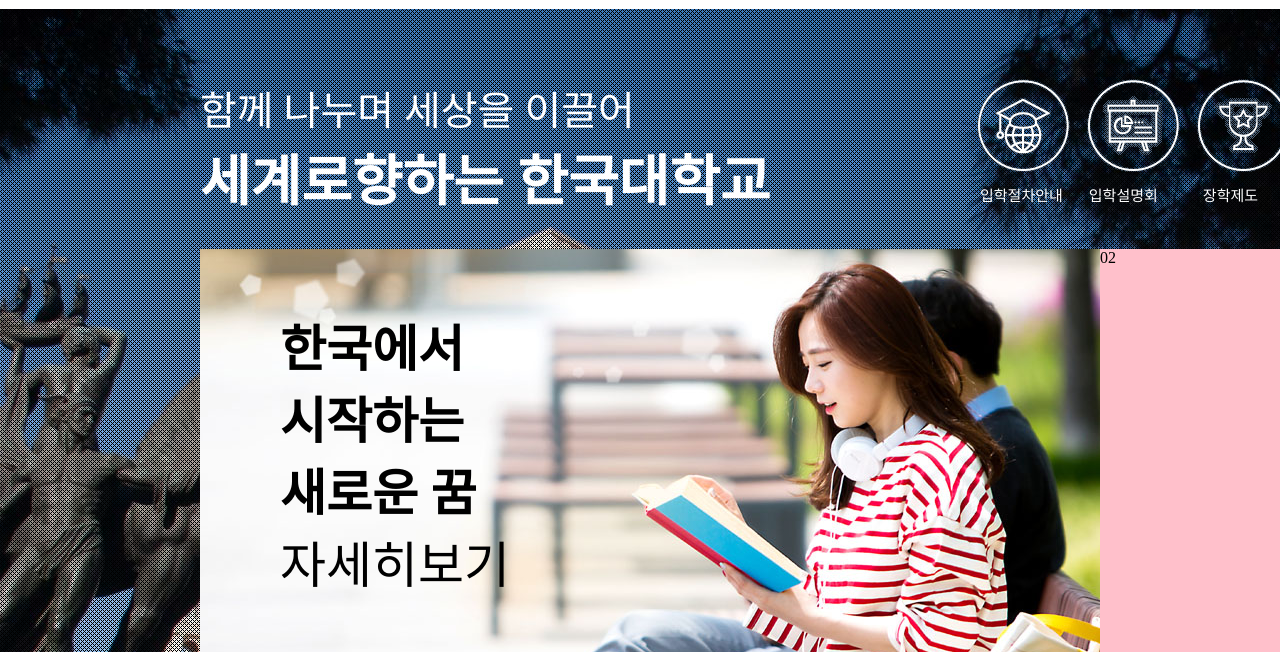
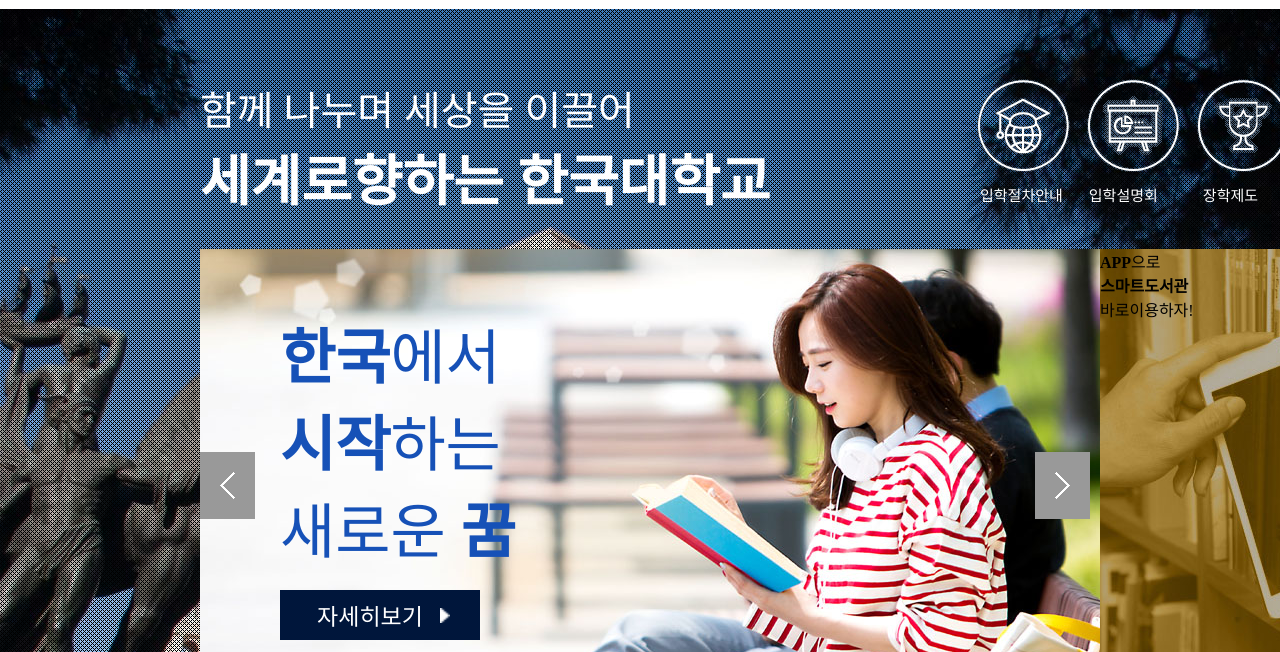
Before and after one commit to sho9805/2021website, a plain HTML site: page 02college/index.html in a window 1280 px wide. Shown: the part 148-800 px from the top of the page. Drawn offline with Linux system fonts and the light colour scheme; files that its build step writes are made by us from their sources.

Commit message:
업로드

```diff
--- a/02college/css/style.css
+++ b/02college/css/style.css
@@ -35,7 +35,9 @@
 			background-repeat:repeat,no-repeat;
 			background-position: center;
 			background-size: auto,cover;padding: 200px;position: relative;top: 0;}
-#contents .container{width: 1200px;margin: 0 auto;background: #fff;}
+#contents .container{width: 1200px;margin: 0 auto;margin-top: 40px;	background: #fff;}
+
+
 .mainbn{position: absolute;top: 0;width: 1200px;margin: 0 auto;height: 125px;top: 70px;_background-color: pink;}
 .mainbn p{display: block;font-size: 40px;color: #fff;}
 .mainbn h1{font-size: 55px;color: #fff;}
@@ -47,13 +49,32 @@
 .mainbn  li:nth-child(3){margin-right: 40px;}
 .mainbn  li:last-child {margin-right: 0;padding: 0;}
 
+#contents .container>ul>li{float: left;width: 25%;height: 225px;}
 
-#contents .container>ul{margin-top: 40px;}
-#contents .container>ul>li{float: left;width: 25%;height: 225px;}
-#contents .container>ul>li:nth-child(2n){background:pink;}
 #contents .container>ul>li:nth-child(1){;width: 75%;height: 450px;background: green;}
-.slider .sliderTxt{position: absolute;top: 300px;margin-left: 80px;font-size: 50px;}
+.slider {position: relative;}
+.slider .sliderTxt{position: absolute;top:60px;margin-left: 80px;}
+.slider .sliderTxt p{font-size: 60px;color: #1651b7;}
+.slider .sliderTxt ul{background-color: #00163b;display: block;width: 200px;height: 50px; margin: 20px;margin-left: 0;}
+.slider .sliderTxt li{text-align: center;padding-top: 8px;height: 50px;	}
+.slider .sliderTxt a p{color: #fff;font-size: 23px;display: block;width: 200px;height: 50px;margin-left: -10px;	}
+.slider .sliderTxt li:hover{background:#1651b7;}
+.slider .sliderTxt .images1{display:block;margin-left: 160px;margin-top: -40px;width: 10px;height:15px;}
+.leftBtn{position: absolute;top:45%;padding: 20px;cursor:pointer;background: #999;}
+.rightBtn{position: absolute;top:45%;padding: 20px;cursor:pointer;background: #999;}
+.rightBtn:hover{background: #555;}
+.leftBtn:hover{background: 	#555;}
+.rightBtn{right:10px;}
+.left{left:10px;}
+
+
+
 #contents .container>ul>li:nth-child(2){height: 450px;}
+.two{position: relative;top: 0;}
+.two p{display: block;position: absolute;top: 0;	}
+
+
+
 #contents .container>ul>li:nth-child(3){background-color: #00163b}
 #contents .container>ul>li:nth-child(4){background-color: #1651b7;}
 #contents .container>ul>li:nth-child(5){background-color: #fff;}
--- a/02college/index.html
+++ b/02college/index.html
@@ -10,6 +10,7 @@
 	<link rel="stylesheet" href="css/style.css">
 	<script src="js/jquery-3.1.1.min.js"></script>
 	<script src="js/jquery.bxslider.js"></script>
+
 </head>
 <body>
 	<!-- header header header header header header header header header header-->
@@ -74,22 +75,33 @@
 				</ul>
 			</div>
 
-			<ul class="clearfix">
-				<li><!-- 75% -->
+			<ul class="bd clearfix">
+				<li class="one"><!-- 75% -->
 					<ul class="slider">
 						<li>
 							<img src="images/ben.jpg" alt="">
 							<div class="sliderTxt">
-								<h4>한국에서<br>시작하는<br>새로운 꿈</h4>
-								<a href="#">자세히보기</a>
+								<p><strong>한국</strong>에서<br><strong>시작</strong>하는<br>새로운 <strong>꿈</strong></p>
+								<ul>
+									<li>
+										<a href="#"><p>자세히보기</p></a>
+										<img class="images1" src="images/1.png" alt=>
+									</li>
+								</ul>
 							</div>
+							<div class="leftBtn"><img src="images/left.png" alt=""></div>
+							<div class="rightBtn"><img src="images/right.png" alt=""></div>
 						</li>
-					</ul>
+
+				</ul>
 				</li>
 
 
 
-				<li>02</li><!-- 25% -->
+				<li class="two">
+					<img src="images/book_hand.jpg" alt="">
+					<p><strong>APP</strong>으로<br><strong>	스마트도서관</strong><br>바로이용하자!</p>
+				</li><!-- 25% -->
 
 				<li>03</li><!-- 25% -->
 				<li>04</li><!-- 25% -->
```
Also changed, not shown: 02college/images/1.png (added), 02college/images/left.png (added), 02college/images/right.png (added).
